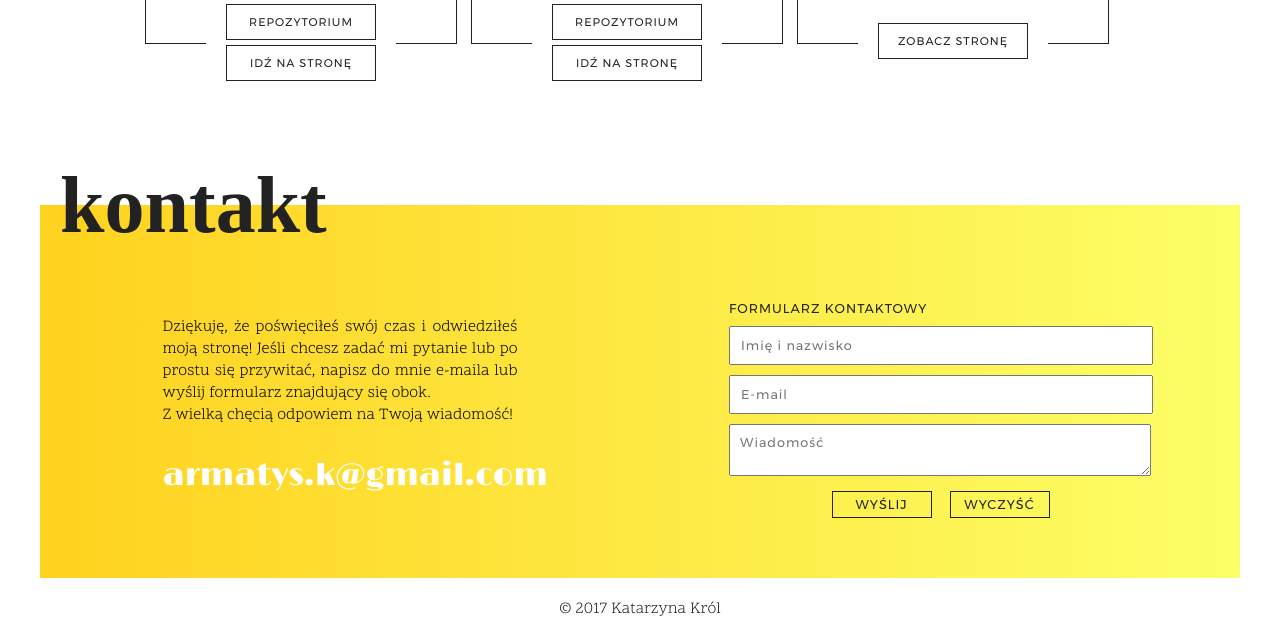
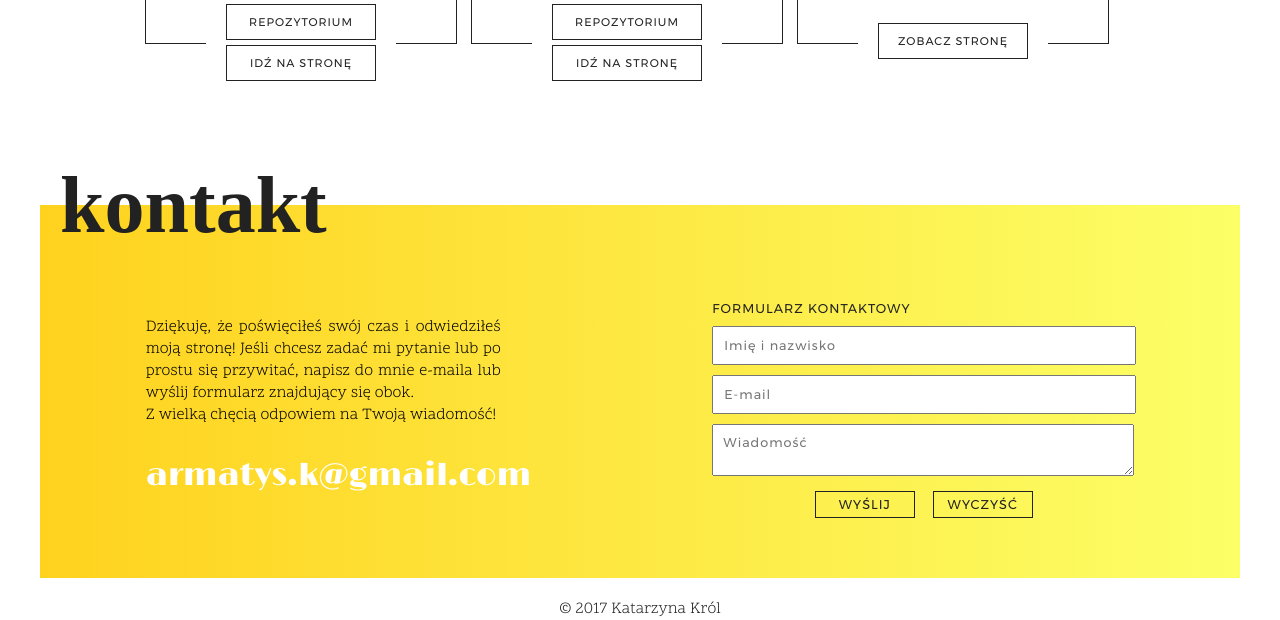
Before and after one commit to katarzynakrol/NEW_main_page, a website: page index.html in a window 1280 px wide. Shown: the part 3230-3850 px from the top of the page. Drawn offline with Linux system fonts and the light colour scheme; files that its build step writes are made by us from their sources.

Commit message:
Zmiana wartości dla właściwości display w selektorze .messageSection

```diff
--- a/css/style.css
+++ b/css/style.css
@@ -389,8 +389,7 @@ aside p {
 }
 
 .messageSection {
-    display: grid;
-    grid-template-columns: 1fr 1fr;
+    display: flex;
 }
 
 .myData {
@@ -479,7 +478,7 @@ footer {
     z-index: 1000;
     bottom: 0;
     right: 0;
-    padding: 7px 12px 10px 12px;
+    padding: 7px 13px 10px 13px;
     margin: 0 10px 10px 0;
     background-color: rgba(39, 39, 39, 0.8);
     color: #fff;
```
